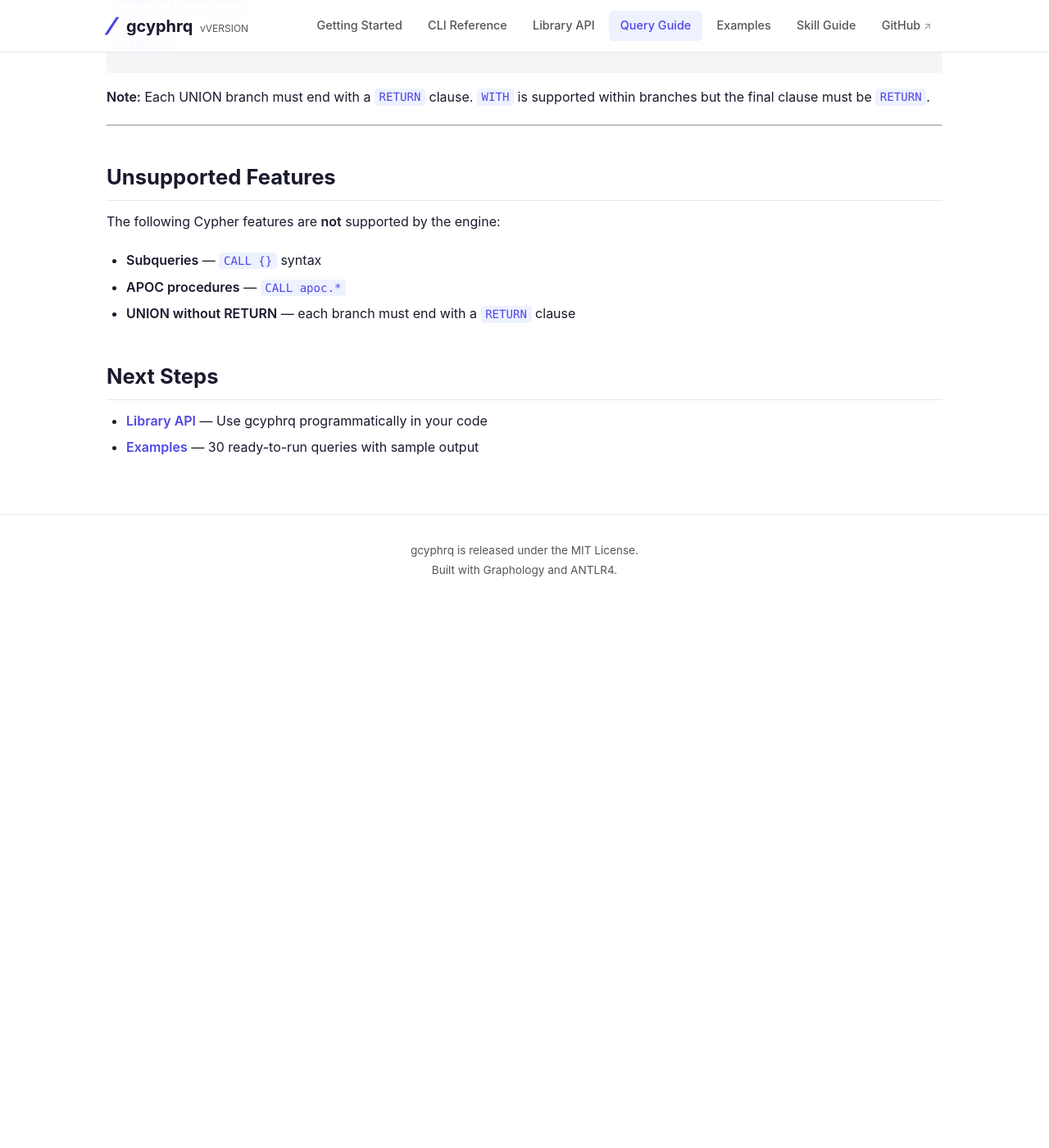
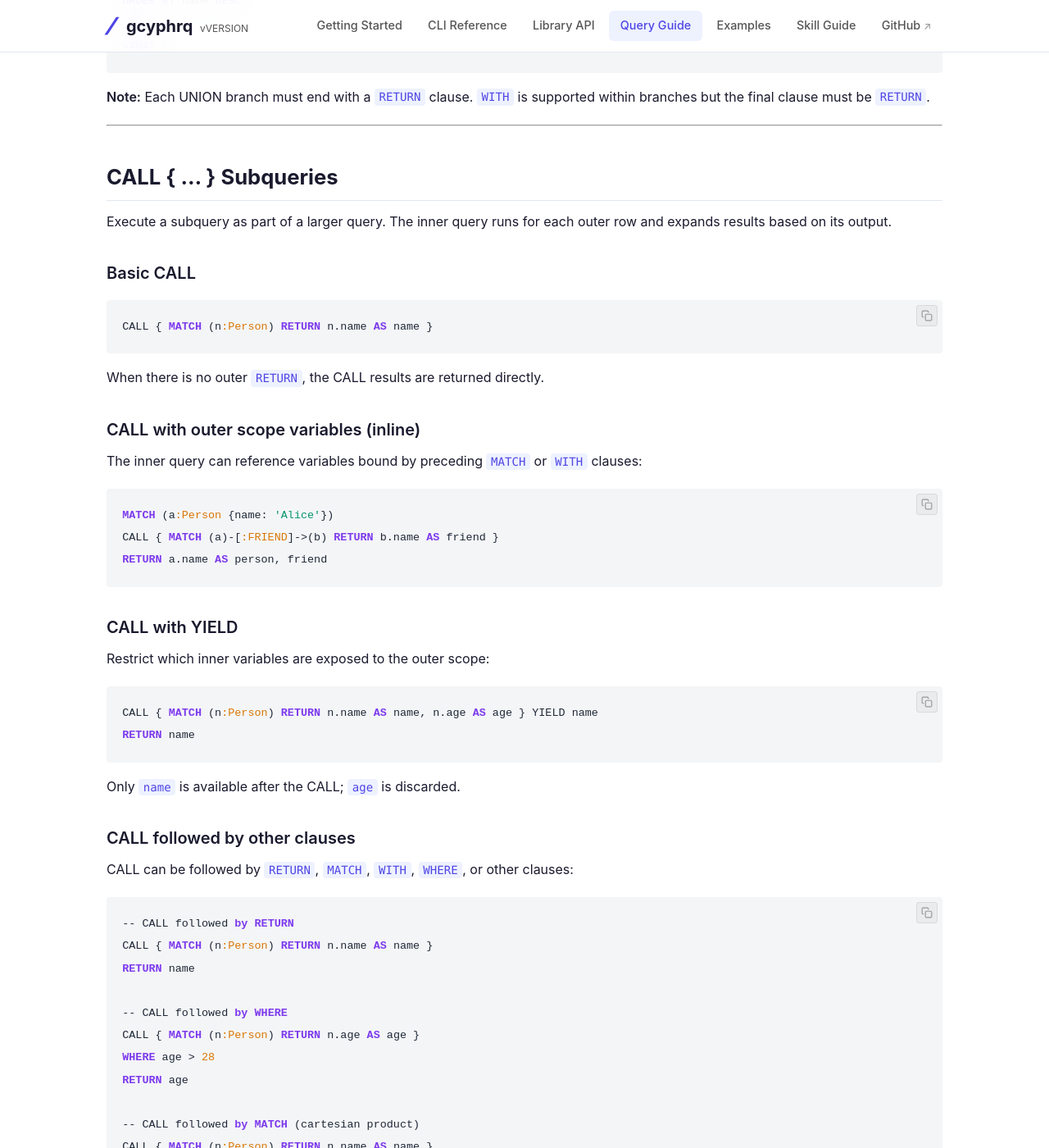
Before and after one commit to plelevier/gcyphrq, a Jekyll site: the page built from docs/query-guide.md, in a window 1280 px wide and 1400 px high, scrolled down 28498 px. Shown: the whole window at 82% size. Built offline with Jekyll 4.4.1, drawn with Linux system fonts in a browser that asks for light colours; before the commit the page ends 29237 px from its top, so only the background shows below that; some of the changed text lies outside the part shown.

Commit message:
docs: add CALL { ... } subquery documentation
Update all documentation to reflect CALL subquery support:

- docs/query-guide.md: new CALL section with examples (basic, inline,
  YIELD, WHERE, nested, CREATE, ORDER BY, aggregation)
- docs/library-api.md: add CallClause to Stage type and types export
- docs/index.md: add CALL feature card, update feature table
- AGENTS.md: add CALL to supported clauses, update not-supported list
- README.md: add CALL to features list
- skills/gcyphrq/SKILL.md: add CALL patterns table, update not-supported
- skills/gcyphrq/references/queries.md: add CALL use-case examples

````diff
--- a/docs/query-guide.md
+++ b/docs/query-guide.md
@@ -1078,11 +1078,110 @@ LIMIT 5
 
 ---
 
+## CALL { ... } Subqueries
+
+Execute a subquery as part of a larger query. The inner query runs for each outer row and expands results based on its output.
+
+### Basic CALL
+
+```cypher
+CALL { MATCH (n:Person) RETURN n.name AS name }
+```
+
+When there is no outer `RETURN`, the CALL results are returned directly.
+
+### CALL with outer scope variables (inline)
+
+The inner query can reference variables bound by preceding `MATCH` or `WITH` clauses:
+
+```cypher
+MATCH (a:Person {name: 'Alice'})
+CALL { MATCH (a)-[:FRIEND]->(b) RETURN b.name AS friend }
+RETURN a.name AS person, friend
+```
+
+### CALL with YIELD
+
+Restrict which inner variables are exposed to the outer scope:
+
+```cypher
+CALL { MATCH (n:Person) RETURN n.name AS name, n.age AS age } YIELD name
+RETURN name
+```
+
+Only `name` is available after the CALL; `age` is discarded.
+
+### CALL followed by other clauses
+
+CALL can be followed by `RETURN`, `MATCH`, `WITH`, `WHERE`, or other clauses:
+
+```cypher
+-- CALL followed by RETURN
+CALL { MATCH (n:Person) RETURN n.name AS name }
+RETURN name
+
+-- CALL followed by WHERE
+CALL { MATCH (n:Person) RETURN n.age AS age }
+WHERE age > 28
+RETURN age
+
+-- CALL followed by MATCH (cartesian product)
+CALL { MATCH (n:Person) RETURN n.name AS name }
+MATCH (m:Movie)
+RETURN name, m.title AS title
+```
+
+### Nested CALL
+
+CALL subqueries can be nested:
+
+```cypher
+CALL { CALL { MATCH (n:Person) RETURN n.name AS name } RETURN name }
+```
+
+### CALL with CREATE (mutations inside subquery)
+
+Create nodes inside the subquery:
+
+```cypher
+CALL { CREATE (t:Tag {name: 'new'}) RETURN t.name AS name }
+```
+
+### CALL with ORDER BY
+
+Order results inside the subquery:
+
+```cypher
+CALL { MATCH (n:Person) RETURN n.name AS name ORDER BY n.name }
+```
+
+### CALL with aggregation
+
+Use aggregations inside the subquery:
+
+```cypher
+CALL { MATCH (n:Person) RETURN count(n) AS total }
+```
+
+### CALL with row expansion
+
+When the inner query produces multiple rows per outer row, results expand:
+
+```cypher
+MATCH (a:Person)
+CALL { MATCH (a)-[:FRIEND]->(b) RETURN b.name AS friend }
+RETURN a.name AS person, friend
+```
+
+If an outer row produces zero inner rows, it is dropped (matching Neo4j semantics).
+
+---
+
 ## Unsupported Features
 
 The following Cypher features are **not** supported by the engine:
 
-- **Subqueries** — `CALL {}` syntax
+- **Stored procedures** — `CALL db.xxx()` (use `CALL { ... }` subqueries instead)
 - **APOC procedures** — `CALL apoc.*`
 - **UNION without RETURN** — each branch must end with a `RETURN` clause
 
````
Also changed, not shown: AGENTS.md (+2 -2 lines), docs/index.md (+6 -1 lines), docs/library-api.md (+3 -1 lines), skills/gcyphrq/SKILL.md (+7 -1 lines), skills/gcyphrq/references/queries.md (+42 -0 lines), README.md.
